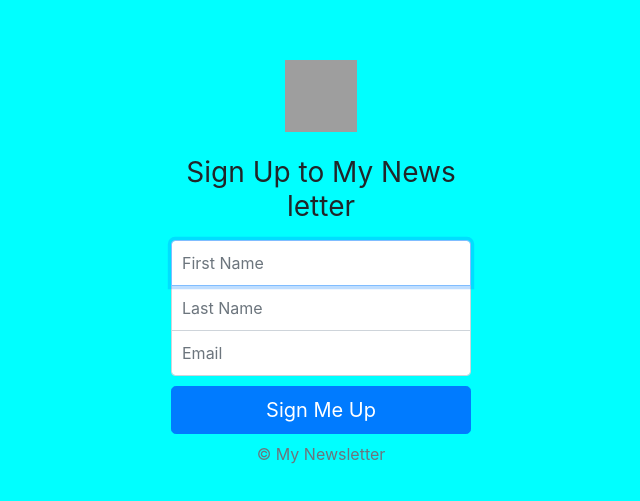
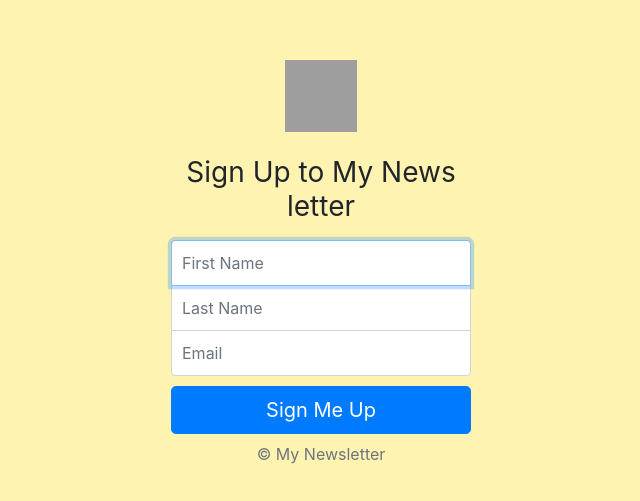
Before and after one commit to gildasNfor/News-letter-SignUp, a website: page signup.html in a window 1280 px wide. Shown: the part 129-630 px from the top of the page, without its empty margins (319-959 px from the left). Drawn offline with nearby package versions, Linux system fonts and the light colour scheme; grey boxes are pictures that could not be loaded.

Commit message:
Update styles.css

```diff
--- a/public/css/styles.css
+++ b/public/css/styles.css
@@ -11,7 +11,7 @@ body {
   padding-top: 40px;
   padding-bottom: 40px;
 /*   background-color: #f5f5f5; */
-  background-color: cyan;
+  background-color: #fff3b2;
 }
 
 .form-signin {
```
